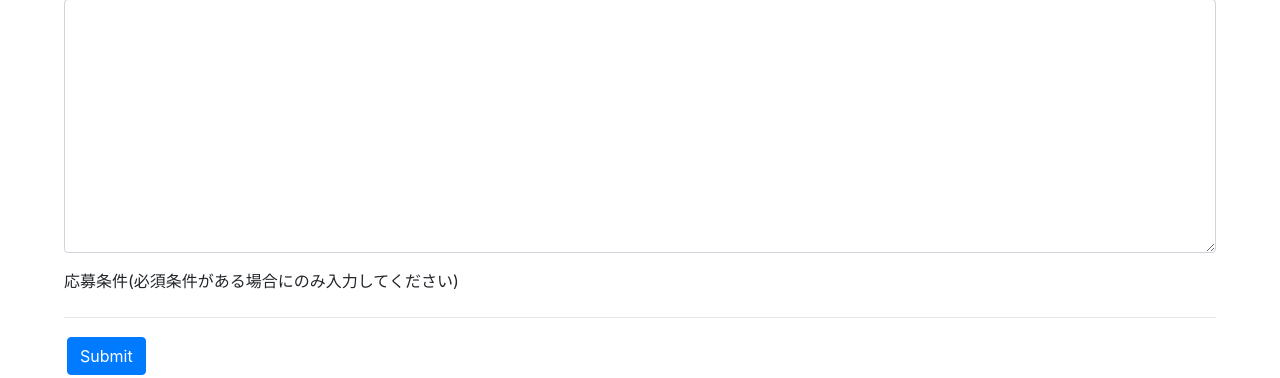
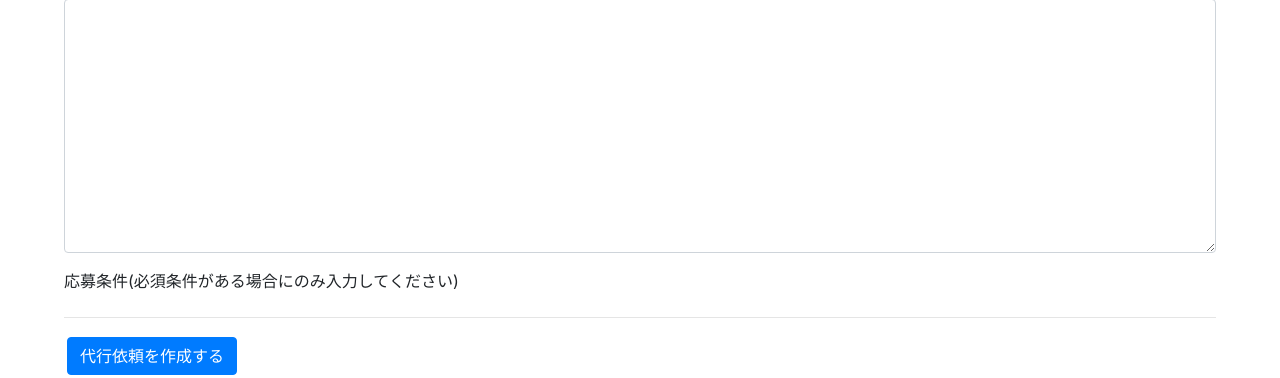
Before and after one commit to Yeongse/SKSS, a Django app: template SKSS/substitute/templates/substitute/make.html in a window 1280 px wide. Shown: the part 565-943 px from the top of the page. Run offline with Django 4.2, Linux system fonts and the light colour scheme; the template is opened without the code that fills it: values that come from a table or form of the project are taken from there, others are empty; some libraries are stand-ins or nearby versions.

Commit message:
fixed some defaults

```diff
--- a/SKSS/substitute/templates/substitute/make.html
+++ b/SKSS/substitute/templates/substitute/make.html
@@ -19,6 +19,6 @@
         {% csrf_token %}
         {{ form|crispy }}
         <hr>
-        <input type="submit" class="btn btn-primary" style="margin: 3px;">
+        <input type="submit" value="代行依頼を作成する" class="btn btn-primary" style="margin: 3px;">
     </form>
 {% endblock %}
--- a/SKSS/substitute/templates/substitute/specification.html
+++ b/SKSS/substitute/templates/substitute/specification.html
@@ -141,7 +141,7 @@
         <form action="{% url 'substitute:specification' ask.id %}" method="post" class="need-check">
             {% csrf_token %}
             <input type="hidden" name="entrant" value="{{ cl.id }}">
-            <input type="submit" value="この代行依頼に応募する" id="entry">
+            <input type="submit" value="この代行依頼に応募する" id="entry" class="btn btn-primary">
         </form>
     {% endif %}
 
```
